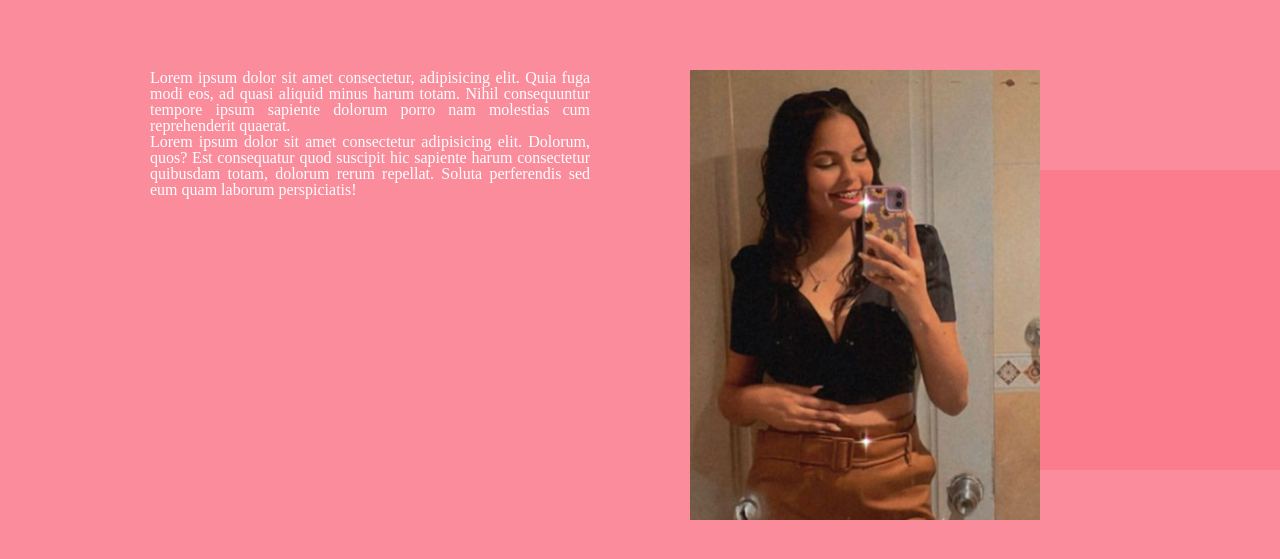
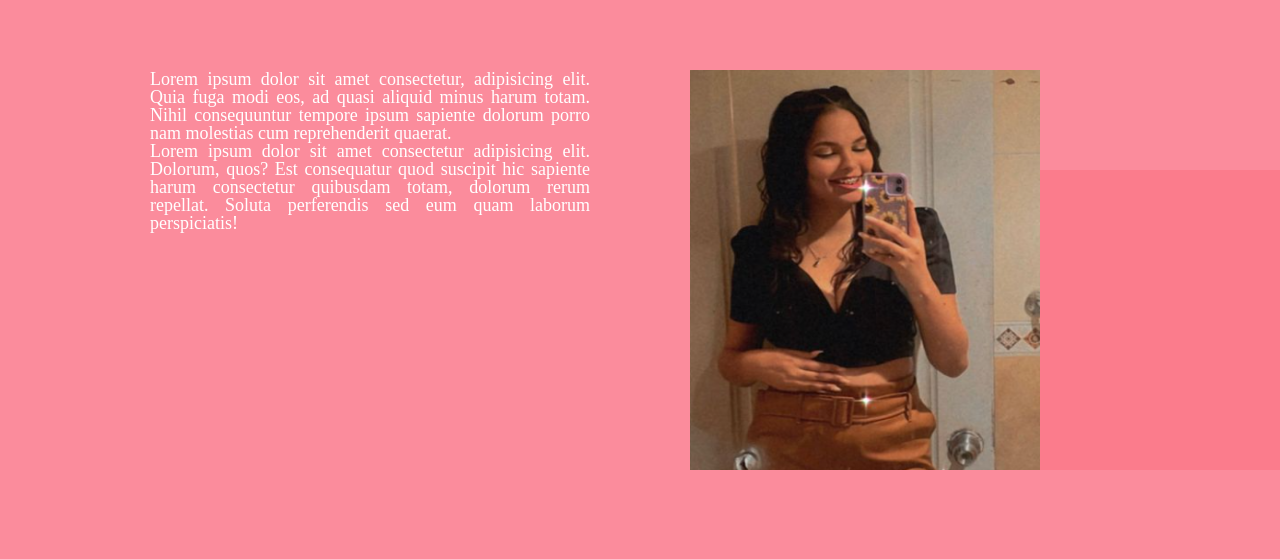
Before and after one commit to LennyMGarcia/Beleric2023, a plain HTML site: page index.html in a window 1280 px wide. Shown: the part 531-1090 px from the top of the page. Drawn offline with Linux system fonts and the light colour scheme.

Commit message:
Feat:Added my example cute project

```diff
--- a/style.css
+++ b/style.css
@@ -129,12 +129,16 @@ h1{
 
 #about img{
     width: 350px;
-    height: 450px;
+    height: 400px;
 }
 
 .about-text{
 
     margin-left: 150px;
+}
+
+.about-text p{
+    font-size: 18px;
 }
 
 .slider-card{
@@ -344,6 +348,10 @@ h1{
 
 }
 
+.taste-button button:hover{
+    color: #9face4;
+}
+
 .taste-next-button{
     margin-left: 35px;
 }
```
Also changed, not shown: 1 other file.
